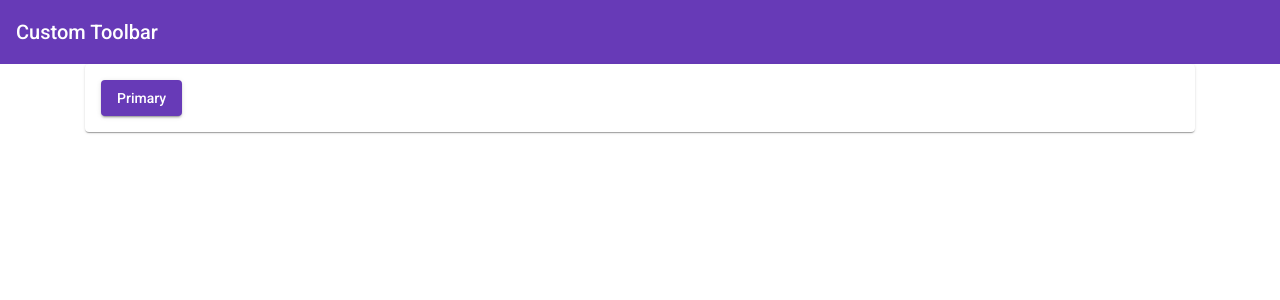
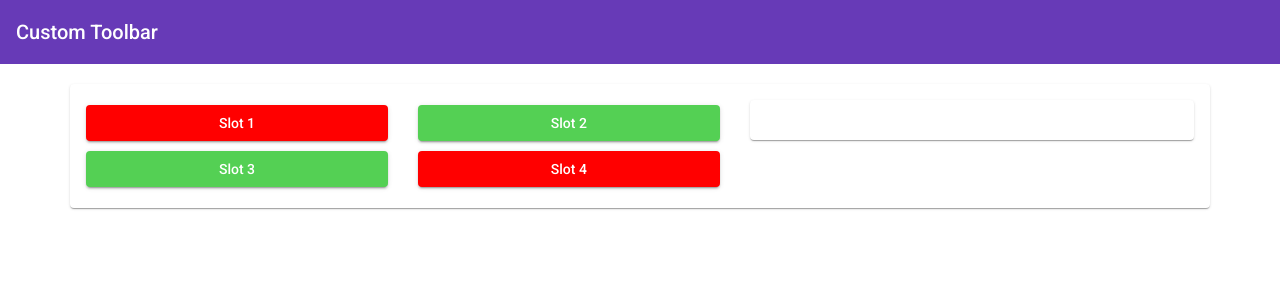
Before and after one commit to dasaCoder/parking-manage, an Angular app: page / in a window 1280 px wide. Shown: the top 300 px of the page. Built offline with nearby package versions, Linux system fonts and the light colour scheme.

Commit message:
view done

```diff
--- a/src/app/app.component.css
+++ b/src/app/app.component.css
@@ -0,0 +1,13 @@
+.btn-slot{
+    width: 100%;
+}
+
+.green{
+    background-color: #54d054!important;
+    color:#fff;
+}
+
+.red{
+    background-color: red!important;
+    color:#fff;
+}
--- a/src/app/app.component.html
+++ b/src/app/app.component.html
@@ -5,7 +5,7 @@
   </mat-toolbar-row>
 </mat-toolbar>
 
-<div class="container">
+<div class="container" style="padding: 20px 0;">
 
   <mat-card>
 
@@ -14,11 +14,32 @@
       <div class="col-md-7">
         <div class="row">
 
-          <div class="col-md-6">
-            <button mat-raised-button color="primary">Primary</button>
+          <div *ngFor=" let slot of parking_slots" class="col-md-6" style="margin:5px 0">
+            <button mat-raised-button
+              [ngClass]="{'green': slot['is_available'] == '1','red': slot['is_available'] == '0'}"
+              class="btn-slot"
+              (click) = "select_slot(slot)"
+            >
+                {{slot['name']}}
+              </button>
           </div>
 
         </div>
+      </div>
+
+      <div class="col-md-5">
+
+        <mat-card *ngIf="selected_slot">
+            <mat-card-header>
+              <mat-card-title>{{selected_slot['name']}}</mat-card-title>
+              <mat-card-subtitle>{{selected_slot['division']}}</mat-card-subtitle>
+            </mat-card-header>
+
+            <mat-card-content>
+
+            </mat-card-content>
+        </mat-card>
+
       </div>
 
     </div>
--- a/src/app/app.component.ts
+++ b/src/app/app.component.ts
@@ -1,10 +1,46 @@
-import { Component } from '@angular/core';
+import { Component, OnInit } from '@angular/core';
 
 @Component({
   selector: 'app-root',
   templateUrl: './app.component.html',
   styleUrls: ['./app.component.css']
 })
-export class AppComponent {
+export class AppComponent implements OnInit{
   title = 'parking-manage';
+
+  parking_slots = [];
+  selected_slot = [];
+
+  ngOnInit() {
+    this.parking_slots = [
+      {
+        "name" : "Slot 1",
+        "Division" : "D1",
+        "is_available" : "0"
+      },
+      {
+        "name" : "Slot 2",
+        "Division" : "D1",
+        "is_available" : "1"
+      },
+      {
+        "name" : "Slot 3",
+        "Division" : "D1",
+        "is_available" : "1"
+      },
+      {
+        "name" : "Slot 4",
+        "Division" : "D1",
+        "is_available" : "0"
+      }
+    ];
+
+    console.log(this.parking_slots[0]);
+  }
+
+  select_slot(slot) {
+    this.selected_slot = slot;
+  }
+
+
 }
--- a/src/app/app.module.ts
+++ b/src/app/app.module.ts
@@ -9,6 +9,7 @@ import {MatToolbarModule} from '@angular/material/toolbar';
 import {MatCardModule} from '@angular/material/card';
 import {MatChipsModule} from '@angular/material/chips';
 import {MatButtonModule} from '@angular/material/button';
+import {MatDialogModule} from '@angular/material/dialog';
 
 @NgModule({
   declarations: [
@@ -21,7 +22,8 @@ import {MatButtonModule} from '@angular/material/button';
     MatToolbarModule,
     MatCardModule,
     MatChipsModule,
-    MatButtonModule
+    MatButtonModule,
+    MatDialogModule
   ],
   providers: [],
   bootstrap: [AppComponent]
```
